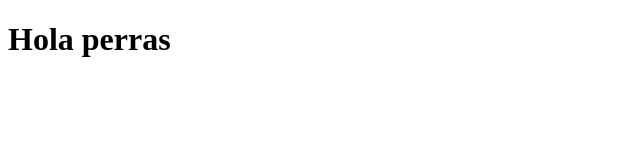
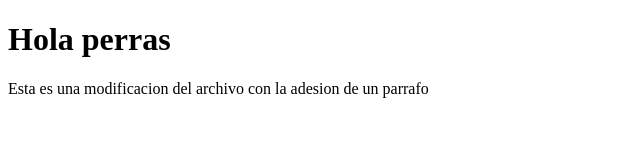
Before and after one commit to Dangoliat01/web1, a plain HTML site: page index.html in a window 1280 px wide. Shown: the whole page, without its empty margins (0-640 px from the left). Drawn offline with Linux system fonts and the light colour scheme.

Commit message:
V2 adesion de parrado

```diff
--- a/index.html
+++ b/index.html
@@ -8,6 +8,7 @@
 </head>
 <body>
     <h1>Hola perras</h1>
+    <p>Esta es una modificacion del archivo con la adesion de un parrafo</p>
 
 </body>
 </html>
```
